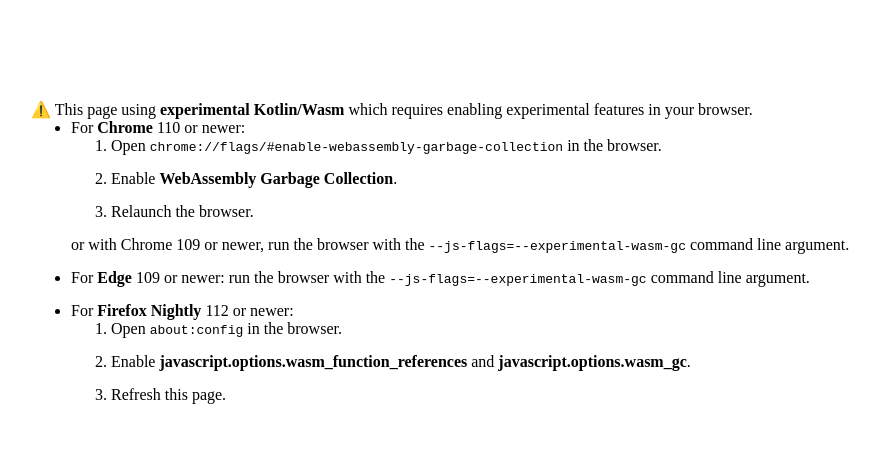
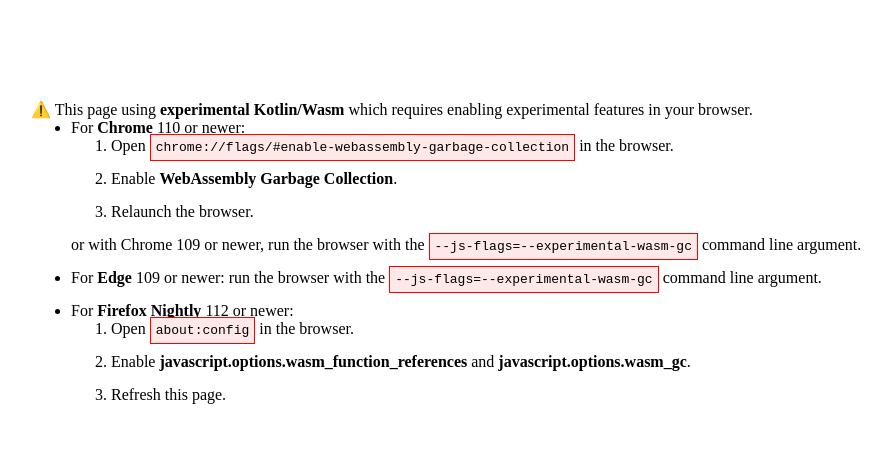
Before and after one commit to JamshedAlamQaderi/portfolio, a plain HTML site: page web/src/wasmMain/resources/index.html in a window 1280 px wide. Shown: the whole page, without its empty margins (69-961 px from the left). Drawn offline with Linux system fonts and the light colour scheme; a script that the page names is missing.

Commit message:
added border around the warning urls

```diff
--- a/web/src/wasmMain/resources/index.html
+++ b/web/src/wasmMain/resources/index.html
@@ -43,6 +43,9 @@
 
         #warning span.code {
             font-family: monospace;
+            background-color: #ffe8e8;
+            border: 1px solid #ff0000;
+            padding: 5px;
         }
 
         ul {
```
